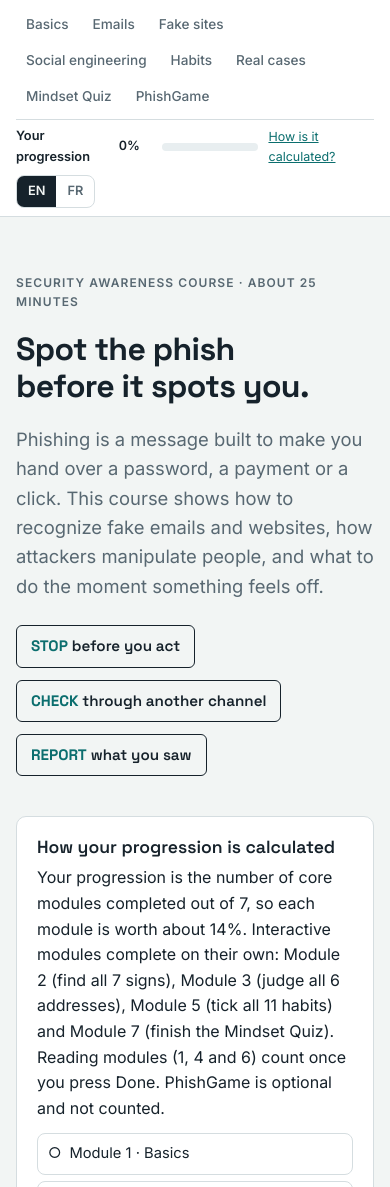
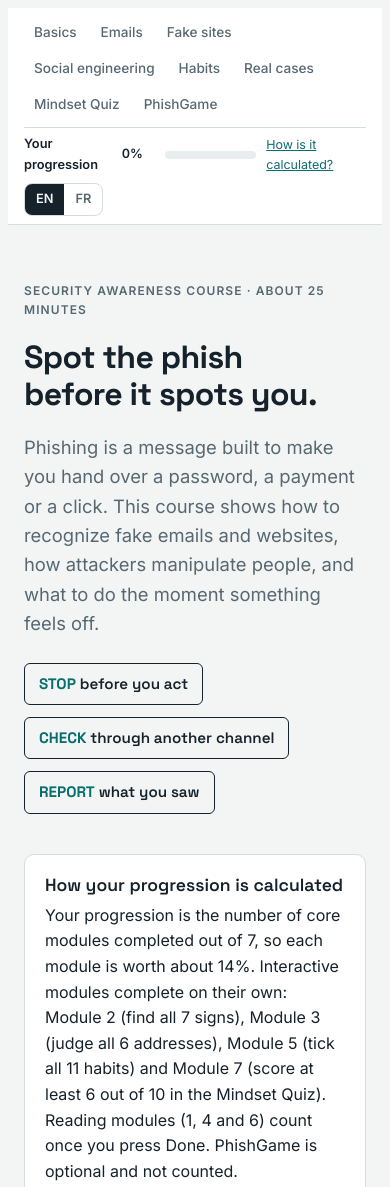
Before and after one commit to PROONGIT/CodeAlpha_Phishing-Awareness-and-IDS-Setup, a plain HTML site: page Task2/index.html in a window 390 px wide. Shown: the top 1187 px of the page. Drawn offline with Linux system fonts and the light colour scheme.

Commit message:
Update HTML structure and content for phishing training

```diff
--- a/Task2/index.html
+++ b/Task2/index.html
@@ -1,4 +1,3 @@
-<!doctype html><html><head><meta charset=utf8><meta name=viewport content="width=device-width,initial-scale=1,viewport-fit=cover"><style>:root{color-scheme:light;box-sizing:border-box;padding-top:env(safe-area-inset-top,0px);padding-bottom:env(safe-area-inset-bottom,0px)}html{scroll-padding-top:env(safe-area-inset-top,0px)}body{margin:0;padding:0;font:14px -apple-system,BlinkMacSystemFont,sans-serif;background:#fff;color:#000}img{max-width:100%}[hidden]:not([hidden=until-found i]){display:none!important}</style></head><body>
 <title>Spot the Phish</title>
 <meta name="claude:viewport-fit-sides" content="cover">
 <link rel="stylesheet" href="https://fonts.googleapis.com/css2?family=Inter:wght@400;500;600&family=JetBrains+Mono:wght@400;500&family=Space+Grotesk:wght@500;600;700&display=swap">
@@ -76,6 +75,7 @@ section{padding:48px 0;border-top:1px solid var(--line);display:grid;gap:20px}
 .pill{display:inline-block;font-size:.72rem;font-weight:600;padding:2px 8px;border-radius:99px;background:var(--accent-soft);color:var(--accent);letter-spacing:.03em}
 .pill.bad{background:var(--bad-bg);color:var(--bad)}
 .note{background:var(--warn-bg);color:var(--warn);padding:12px 14px;border-radius:8px;font-size:.9rem}
+.okbox{background:var(--good-bg);color:var(--good);padding:12px 14px;border-radius:8px;font-size:.9rem}
 
 .mail{background:var(--surface);border:1px solid var(--line);border-radius:10px;overflow:hidden}
 .mail-h{padding:14px 18px;border-bottom:1px solid var(--line);display:grid;gap:4px;font-size:.9rem;background:var(--code)}
@@ -151,6 +151,8 @@ section{padding:48px 0;border-top:1px solid var(--line);display:grid;gap:20px}
 .rules{display:grid;gap:6px;padding-left:18px;margin:0;color:var(--muted);font-size:.92rem}
 footer{padding-top:32px;font-size:.85rem;color:var(--muted);border-top:1px solid var(--line)}
 @media (prefers-reduced-motion:reduce){*{transition:none!important}}
+
+#urlresult:empty{display:none}
 </style>
 
 <div class="bar"><div class="bar-in">
@@ -224,6 +226,7 @@ footer{padding-top:32px;font-size:.85rem;color:var(--muted);border-top:1px solid
   <h3 data-t="s_prac"></h3>
   <p class="callout"><span data-t="s_prac_p"></span> <span class="mono dom-chip">meridian-bank.example</span></p>
   <div class="game" id="urlgame"></div>
+  <div class="card" id="urlresult" aria-live="polite"></div>
   <div class="card"><h3 data-t="s_other_h"></h3><p style="margin-top:8px;color:var(--muted)" data-t="s_other_p"></p></div>
 </section>
 
@@ -300,7 +303,7 @@ s_title:"Recognize a fake website",
 s_p:"Only one part of a web address tells you who owns the site: the <b>registered domain</b>, the name just before the final ending (.com, .tg, .org). Everything to its left is chosen by whoever owns that domain, and everything after the first single slash is just a page on that site.",
 s_l1:"Protocol",s_l2:"Subdomain (created freely by the domain owner)",s_l3:"Registered domain: the owner",s_l4:"Page path",
 s_note:"Training addresses here end in .example, a reserved ending that never resolves, so none of these are real sites. In real life the same patterns appear with .com, .net and country endings. A padlock or https only means the connection is encrypted. Attackers get certificates too, so it does not prove the site is genuine.",
-s_prac:"Practice: real or fake?",s_prac_p:"The real bank's domain is",s_real:"Real",s_fake:"Fake",s_ok:"Correct. ",s_no:"Not quite. ",
+s_prac:"Practice: real or fake?",s_prac_p:"The real bank's domain is",s_real:"Real",s_fake:"Fake",s_ok:"Correct. ",s_no:"Not quite. ",s_pass:"Module validated. It now counts in your progression.",s_fail:"You need at least 4 out of 6 to validate this module and count it in your progression. Review the explanations, then try again.",s_retry:"Try again",
 s_other_h:"Other signs a page is a copy",
 s_other_p:"You arrived through a message instead of your own bookmark. The page asks for more than usual (card PIN, full password and one-time code together). Small layout, spelling or logo flaws. The login box appears in a pop-up. The address bar shows an unfamiliar domain, even if the page looks perfect.",
 t_title:"Social engineering: how attackers trick people",
@@ -310,22 +313,22 @@ t_pre_h:"Pretexting",
 t_pre_p:"Many attacks start with a made-up scenario, the <i>pretext</i>: a new employee who 'lost access', an auditor who 'needs the figures', a supplier whose 'bank changed'. Attackers research names, titles and tools on LinkedIn, company sites and social media so the story sounds right. A detailed, plausible story is not proof of identity.",
 b_title:"Habits that keep you safe",b_intro:"Tick each habit once you have it or decide to adopt it today.",b_count:"{n} of {m} habits adopted",
 c_title:"Real-world cases",c_intro:"These incidents were widely reported. Details are summarized, and the pattern matters more than the numbers.",c_lesson:"Lesson:",
-q_title:"Mindset Quiz",q_intro:"Ten scenario questions, always the same and in the same order, so you can get familiar with them. You get the explanation after every answer.",
+q_title:"Mindset Quiz",q_intro:"Ten scenario questions, always the same and in the same order, so you can get familiar with them. You get the explanation after every answer. Score at least 6 out of 10 to validate this module.",
 q_qn:"Question {i} of {n}",q_score:"Score {s}",q_next:"Next question",q_see:"See results",q_ok:"Correct. ",q_no:"Not this one. ",
 q_res:"Result",q_v1:"Strong instincts. Keep applying the stop, check, report routine.",q_v2:"Solid base. Revisit the modules behind the questions you missed.",q_v3:"Worth another pass through modules 2 to 5, then retry.",
-q_rev:"Review",q_miss:"Missed",q_perfect:"You answered every question correctly.",q_retry:"Try again",q_more:"Want to go further? Try PhishGame below.",q_goto:"Go to PhishGame",
+q_rev:"Review",q_miss:"Missed",q_perfect:"You answered every question correctly.",q_pass:"Module validated. It now counts in your progression.",q_fail:"You need at least 6 out of 10 to validate this module and count it in your progression. Review the explanations, then try again.",q_retry:"Try again",q_more:"Want to go further? Try PhishGame below.",q_goto:"Go to PhishGame",
 mod8x:"",
 g_intro:"Go further with 50 extra questions. Each session deals a random set of 10 questions per round, in a new order. Score more than 50% (at least 6 out of 10) to unlock the next round. There are 5 rounds, and no question repeats within a session.",
 prog:"Your progression",prog_how:"How is it calculated?",
 pc_h:"How your progression is calculated",
-pc_p:"Your progression is the number of core modules completed out of 7, so each module is worth about 14%. Interactive modules complete on their own: Module 2 (find all 7 signs), Module 3 (judge all 6 addresses), Module 5 (tick all 11 habits) and Module 7 (finish the Mindset Quiz). Reading modules (1, 4 and 6) count once you press Done. PhishGame is optional and not counted.",
+pc_p:"Your progression is the number of core modules completed out of 7, so each module is worth about 14%. Interactive modules complete on their own: Module 2 (find all 7 signs), Module 3 (judge all 6 addresses), Module 5 (tick all 11 habits) and Module 7 (score at least 6 out of 10 in the Mindset Quiz). Reading modules (1, 4 and 6) count once you press Done. PhishGame is optional and not counted.",
 done_off:"Mark as done",done_on:"Done ✓",done_hint:"Finished reading? Press Done to count this module in your progression.",
 g_play:"Play Game",g_r1:"50 questions in the bank, 10 per round",g_r2:"5 rounds, from Round 1 to Round 5",g_r3:"More than 50% to unlock the next round",g_r4:"Options and questions are shuffled in every new session",
 g_round:"Round {r} of 5",g_q:"Question {i} of 10",g_rs:"Round score {s}",g_tot:"Total {t}",
 g_done:"Round {r} complete: {s} / 10",g_unlock:"You unlocked Round {n}.",g_start:"Start Round {n}",
 g_over:"Session over. You needed at least 6 out of 10 to continue. Total: {t} correct answers over {k} round(s). A new session deals a fresh random set.",
 g_new:"New session",g_win_h:"PhishGame complete",g_win:"You cleared all 5 rounds with {t} / 50 correct answers. You are ready to help others spot the phish.",g_again:"Play again",g_review:"Questions to review",
-foot:"Sample senders, banks and addresses in this course are fictional. If you think a message is phishing, report it to your IT or security team through their official channel, and report scams involving mobile money to your operator.\(C) AZIAGBGEDO KOKOU SODJINE, IT Security Engineer, CC BY-NC."
+foot:"Sample senders, banks and addresses in this course are fictional. If you think a message is phishing, report it to your IT or security team through their official channel, and report scams involving mobile money to your operator. \(C) AZIAGBGEDO KOKOU SODJINE, IT Security Engineer, CC BY-NC."
 },fr:{
 n_intro:"Les bases",n_email:"E-mails",n_sites:"Faux sites",n_tactics:"Ingénierie sociale",n_habits:"Habitudes",n_cases:"Cas réels",n_quiz:"Quiz Mindset",n_game:"PhishGame",
 h_label:"Formation de sensibilisation à la sécurité · environ 25 minutes",h_title:"Repérez l'hameçon avant qu'il ne vous attrape.",
@@ -346,7 +349,7 @@ s_title:"Reconnaître un faux site web",
 s_p:"Une seule partie d'une adresse web indique à qui appartient le site : le <b>domaine enregistré</b>, c'est-à-dire le nom juste avant la terminaison finale (.com, .tg, .org). Tout ce qui se trouve à sa gauche est choisi par le propriétaire du domaine, et tout ce qui suit le premier « / » n'est qu'une page de ce site.",
 s_l1:"Protocole",s_l2:"Sous-domaine (créé librement par le propriétaire du domaine)",s_l3:"Domaine enregistré : le propriétaire",s_l4:"Chemin de la page",
 s_note:"Dans cette formation, les adresses se terminent par .example, une terminaison réservée qui ne mène nulle part : aucun de ces sites n'est réel. Dans la vraie vie, les mêmes schémas apparaissent avec .com, .net ou des terminaisons de pays. Un cadenas ou « https » indique seulement que la connexion est chiffrée. Les attaquants obtiennent aussi des certificats : cela ne prouve pas que le site est authentique.",
-s_prac:"Entraînement : vrai ou faux ?",s_prac_p:"Le vrai domaine de la banque est",s_real:"Vrai",s_fake:"Faux",s_ok:"Exact. ",s_no:"Pas tout à fait. ",
+s_prac:"Entraînement : vrai ou faux ?",s_prac_p:"Le vrai domaine de la banque est",s_real:"Vrai",s_fake:"Faux",s_ok:"Exact. ",s_no:"Pas tout à fait. ",s_pass:"Module validé. Il compte désormais dans votre progression.",s_fail:"Il faut au moins 4 sur 6 pour valider ce module et le compter dans votre progression. Relisez les explications, puis réessayez.",s_retry:"Réessayer",
 s_other_h:"Autres signes qu'une page est une copie",
 s_other_p:"Vous êtes arrivé par un message plutôt que par votre propre favori. La page demande plus que d'habitude (code PIN de carte, mot de passe complet et code à usage unique ensemble). Petits défauts de mise en page, d'orthographe ou de logo. La zone de connexion s'affiche dans une fenêtre pop-up. La barre d'adresse affiche un domaine inconnu, même si la page est parfaite.",
 t_title:"Ingénierie sociale : comment les attaquants manipulent leurs cibles",
@@ -356,21 +359,21 @@ t_pre_h:"Prétexte (pretexting)",
 t_pre_p:"Beaucoup d'attaques commencent par un scénario inventé, le <i>prétexte</i> : un nouvel employé qui a « perdu son accès », un auditeur qui « a besoin des chiffres », un fournisseur dont la « banque a changé ». Les attaquants se renseignent sur les noms, fonctions et outils via LinkedIn, les sites d'entreprise et les réseaux sociaux pour que l'histoire sonne juste. Une histoire détaillée et plausible n'est pas une preuve d'identité.",
 b_title:"Les habitudes qui vous protègent",b_intro:"Cochez chaque habitude lorsque vous l'avez ou décidez de l'adopter dès aujourd'hui.",b_count:"{n} habitudes sur {m} adoptées",
 c_title:"Cas réels",c_intro:"Ces incidents ont été largement relayés. Les faits sont résumés : le schéma compte plus que les chiffres.",c_lesson:"Leçon :",
-q_title:"Quiz Mindset",q_intro:"Dix questions de mise en situation, toujours les mêmes et dans le même ordre, pour vous permettre de vous familiariser. Une explication suit chaque réponse.",
+q_title:"Quiz Mindset",q_intro:"Dix questions de mise en situation, toujours les mêmes et dans le même ordre, pour vous permettre de vous familiariser. Une explication suit chaque réponse. Obtenez au moins 6 sur 10 pour valider ce module.",
 q_qn:"Question {i} sur {n}",q_score:"Score {s}",q_next:"Question suivante",q_see:"Voir les résultats",q_ok:"Exact. ",q_no:"Pas celle-ci. ",
 q_res:"Résultat",q_v1:"Excellents réflexes. Continuez d'appliquer la routine stop, vérifier, signaler.",q_v2:"Bonne base. Revoyez les modules liés aux questions manquées.",q_v3:"Reprenez les modules 2 à 5, puis réessayez.",
-q_rev:"À revoir",q_miss:"Manquée",q_perfect:"Vous avez répondu juste à toutes les questions.",q_retry:"Réessayer",q_more:"Envie d'aller plus loin ? Essayez PhishGame ci-dessous.",q_goto:"Aller à PhishGame",
+q_rev:"À revoir",q_miss:"Manquée",q_perfect:"Vous avez répondu juste à toutes les questions.",q_pass:"Module validé. Il compte désormais dans votre progression.",q_fail:"Il faut au moins 6 sur 10 pour valider ce module et le compter dans votre progression. Relisez les explications, puis réessayez.",q_retry:"Réessayer",q_more:"Envie d'aller plus loin ? Essayez PhishGame ci-dessous.",q_goto:"Aller à PhishGame",
 g_intro:"Allez plus loin avec 50 questions supplémentaires. Chaque session distribue au hasard 10 questions par manche, dans un nouvel ordre. Obtenez plus de 50 % (au moins 6 sur 10) pour débloquer la manche suivante. Il y a 5 manches, et aucune question ne se répète au cours d'une session.",
 prog:"Votre progression",prog_how:"Comment est-elle calculée ?",
 pc_h:"Comment votre progression est calculée",
-pc_p:"Votre progression correspond au nombre de modules essentiels terminés sur 7, soit environ 14 % par module. Les modules interactifs se valident d'eux-mêmes : Module 2 (trouver les 7 signes), Module 3 (juger les 6 adresses), Module 5 (cocher les 11 habitudes) et Module 7 (terminer le Quiz Mindset). Les modules de lecture (1, 4 et 6) comptent dès que vous appuyez sur Terminé. PhishGame est facultatif et n'est pas compté.",
+pc_p:"Votre progression correspond au nombre de modules essentiels terminés sur 7, soit environ 14 % par module. Les modules interactifs se valident d'eux-mêmes : Module 2 (trouver les 7 signes), Module 3 (juger les 6 adresses), Module 5 (cocher les 11 habitudes) et Module 7 (obtenir au moins 6 sur 10 au Quiz Mindset). Les modules de lecture (1, 4 et 6) comptent dès que vous appuyez sur Terminé. PhishGame est facultatif et n'est pas compté.",
 done_off:"Marquer comme terminé",done_on:"Terminé ✓",done_hint:"Lecture finie ? Appuyez sur Terminé pour compter ce module dans votre progression.",
 g_play:"Jouer",g_r1:"50 questions en réserve, 10 par manche",g_r2:"5 manches, de la manche 1 à la manche 5",g_r3:"Plus de 50 % pour débloquer la manche suivante",g_r4:"Questions et réponses sont mélangées à chaque nouvelle session",
 g_round:"Manche {r} sur 5",g_q:"Question {i} sur 10",g_rs:"Score de la manche {s}",g_tot:"Total {t}",
 g_done:"Manche {r} terminée : {s} / 10",g_unlock:"Vous avez débloqué la manche {n}.",g_start:"Lancer la manche {n}",
 g_over:"Fin de session. Il fallait au moins 6 sur 10 pour continuer. Total : {t} bonnes réponses sur {k} manche(s). Une nouvelle session distribue de nouvelles questions au hasard.",
 g_new:"Nouvelle session",g_win_h:"PhishGame terminé",g_win:"Vous avez réussi les 5 manches avec {t} / 50 bonnes réponses. Vous êtes prêt à aider les autres à repérer l'hameçon.",g_again:"Rejouer",g_review:"Questions à revoir",
-foot:"Les expéditeurs, banques et adresses cités dans cette formation sont fictifs. Si vous pensez qu'un message est du phishing, signalez-le à votre équipe informatique ou sécurité par son canal officiel, et signalez à votre opérateur les arnaques liées au mobile money.\(C) AZIAGBEDO KOKOU SODJINE, Ingénieur en Sécurité informatique, CC BY-NC."
+foot:"Les expéditeurs, banques et adresses cités dans cette formation sont fictifs. Si vous pensez qu'un message est du phishing, signalez-le à votre équipe informatique ou sécurité par son canal officiel, et signalez à votre opérateur les arnaques liées au mobile money. \(C) AZIAGBGEDO KOKOU SODJINE, Ingénieur en Sécurité informatique, CC BY-NC."
 }};
 function tr(k){return T[L][k]}
 function applyStatic(){
@@ -537,6 +540,8 @@ Q("A friend's message with a link feels out of character. What is a good habit?"
 var done={intro:false,email:false,sites:false,tactics:false,habits:false,cases:false,quiz:false};
 var MODS=[["intro","mod1","n_intro","#intro"],["email","mod2","n_email","#email"],["sites","mod3","n_sites","#sites"],["tactics","mod4","n_tactics","#tactics"],["habits","mod5","n_habits","#habits"],["cases","mod6","n_cases","#cases"],["quiz","mod7","n_quiz","#quiz"]];
 var found={},urlAns={},ticked={};
+var PASS_MARK=6; /* minimum Mindset Quiz score (out of 10) that validates module 7 */
+var URL_PASS_MARK=4; /* minimum score (out of 6) to validate module 3 */
 var mq={order:[],perms:[],qi:0,score:0,miss:[],picked:null};
 var pg={phase:"idle",pool:[],round:1,ids:[],perms:{},qi:0,score:0,total:0,miss:[],picked:null,rounds:0};
 
@@ -573,8 +578,15 @@ function renderUrlGame(){
   }).join("");
   document.querySelectorAll("#urlgame button").forEach(function(b){b.addEventListener("click",function(){
     urlAns[+b.dataset.n]=(b.dataset.a==="1");renderUrlGame();
-    if(Object.keys(urlAns).length===URLS.length&&!done.sites){done.sites=true;progress()}
   })});
+  var answered=Object.keys(urlAns).length;
+  var result=$("#urlresult");
+  if(answered===URLS.length){
+    var score=URLS.reduce(function(sum,u,n){return sum+(urlAns[n]===u[1]?1:0)},0),passed=score>=URL_PASS_MARK;
+    result.innerHTML='<div class="score"><span class="label">'+esc(tr("q_res"))+'</span><span class="big">'+score+' / '+URLS.length+'</span><p class="'+(passed?"okbox":"note")+'">'+esc(passed?tr("s_pass"):tr("s_fail"))+'</p>'+(passed?'':'<div class="tools"><button class="btn alt" id="urlretry">'+esc(tr("s_retry"))+'</button></div>')+'</div>';
+    if(passed&&!done.sites){done.sites=true;progress()}
+    if(!passed){$("#urlretry").addEventListener("click",function(){urlAns={};done.sites=false;result.innerHTML="";renderUrlGame();progress()})}
+  }else{result.innerHTML="";}
 }
 function renderTactics(){
   var i=ix();
@@ -628,13 +640,13 @@ function startMQ(){
 function renderMQ(){
   var box=$("#quizbox"),i=ix(),n=MQ.length;
   if(mq.qi>=n){
-    var v=mq.score>=8?tr("q_v1"):mq.score>=5?tr("q_v2"):tr("q_v3");
-    box.innerHTML='<div class="score"><span class="label">'+esc(tr("q_res"))+'</span><span class="big">'+mq.score+' / '+n+'</span><p>'+esc(v)+'</p>'+
+    var passed=mq.score>=PASS_MARK;var v=mq.score>=8?tr("q_v1"):passed?tr("q_v2"):tr("q_v3");
+    box.innerHTML='<div class="score"><span class="label">'+esc(tr("q_res"))+'</span><span class="big">'+mq.score+' / '+n+'</span><p>'+esc(v)+'</p><p class="'+(passed?"okbox":"note")+'">'+esc(passed?tr("q_pass"):tr("q_fail"))+'</p>'+
       (mq.miss.length?'<h3>'+esc(tr("q_rev"))+'</h3><ul class="review">'+mq.miss.map(function(k){return '<li><span class="pill bad">'+esc(tr("q_miss"))+'</span><span>'+esc(MQ[k].e[i])+'</span></li>'}).join("")+'</ul>':'<p>'+esc(tr("q_perfect"))+'</p>')+
       '<p style="color:var(--muted)">'+esc(tr("q_more"))+'</p><div class="tools"><button class="btn primary" id="toGame">'+esc(tr("q_goto"))+'</button><button class="btn alt" id="retry">'+esc(tr("q_retry"))+'</button></div></div>';
     $("#retry").addEventListener("click",startMQ);
     $("#toGame").addEventListener("click",function(){$("#phishgame").scrollIntoView({behavior:"smooth",block:"start"})});
-    if(!done.quiz){done.quiz=true;progress()}
+    if(passed&&!done.quiz){done.quiz=true;progress()}
     return;
   }
   var q=MQ[mq.qi],perm=mq.perms[mq.qi];
@@ -738,5 +750,3 @@ mq.perms=MQ.map(function(){return [0,1,2,3]});
 setLang(L);progress();
 })();
 </script>
-
-</body></html>
```
